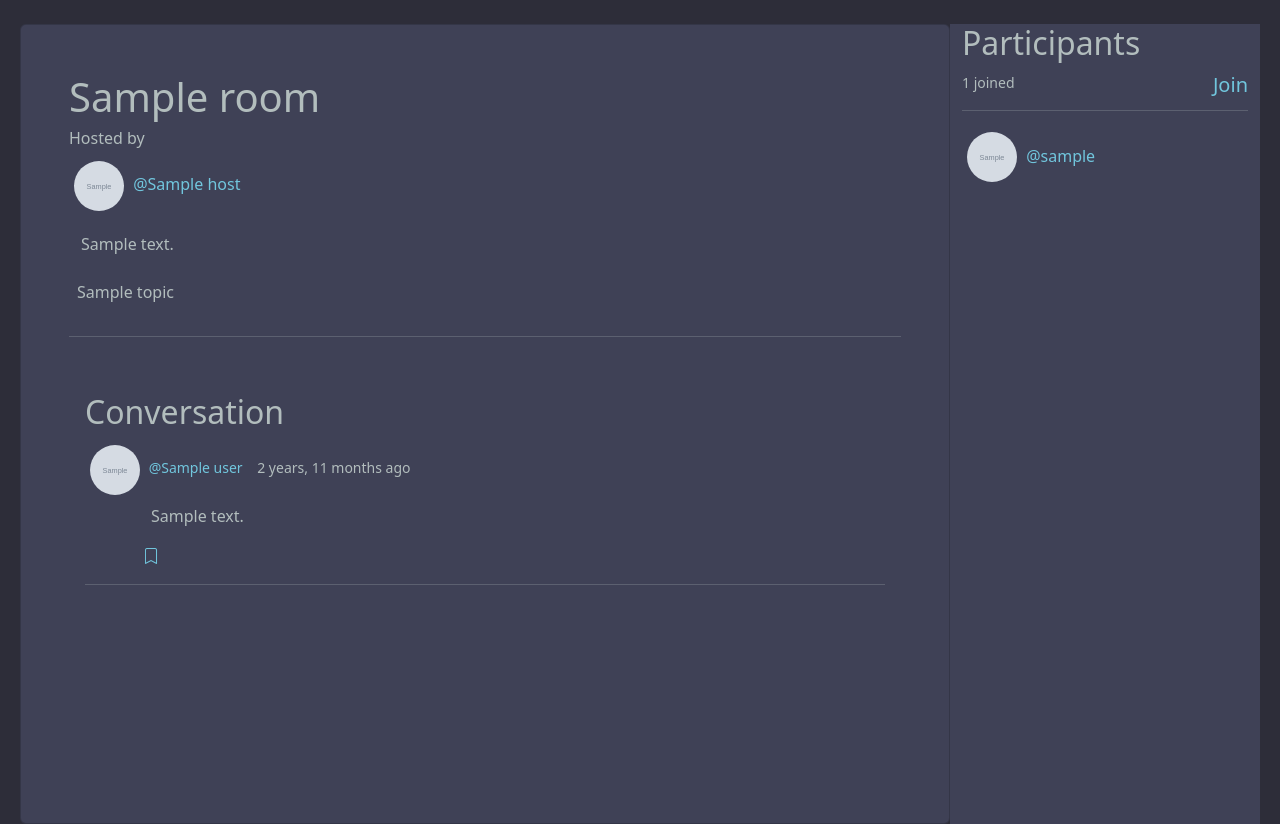
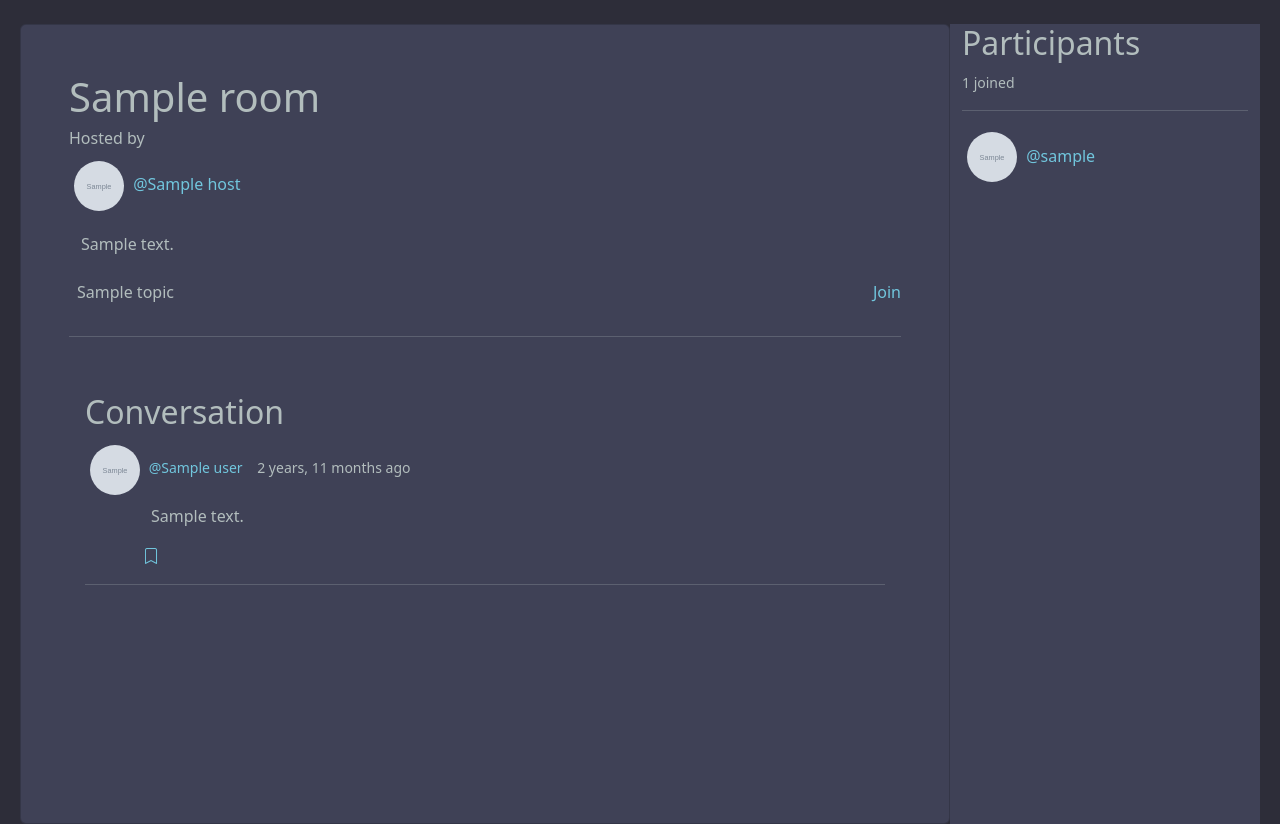
Before and after one commit to ListowelAdolwin/study_mate_app, a Django app: template baseapp/templates/baseapp/room.html in a window 1280 px wide. Shown: the part 70-894 px from the top of the page. Run offline with Django 3.2, Linux system fonts and the light colour scheme; the template is opened without the code that fills it: most values are stand-ins (such as "Sample title", 1, 10 or a date in 2020); grey boxes marked "Sample" are stand-in pictures; some libraries are stand-ins or nearby versions.

Commit message:
Added join button to the mobile version

```diff
--- a/baseapp/templates/baseapp/room.html
+++ b/baseapp/templates/baseapp/room.html
@@ -39,7 +39,11 @@
             </div>
             <br>
             <p class="ms-2">
+                <span>
                 {{rooms.topic}}
+                <span class="float-end">
+                    <a href="{% url 'join_room' rooms.id %}">Join</a>
+                </span>
             </p>
         </div>
         <hr>
@@ -103,9 +107,6 @@
             <small>
                 {{participants.count}} joined
             </small>
-            <small class="float-end fs-5">
-                <a href="{% url 'join_room' rooms.id %}">Join</a>
-            </small>
         </div>
         <hr>
 
```
